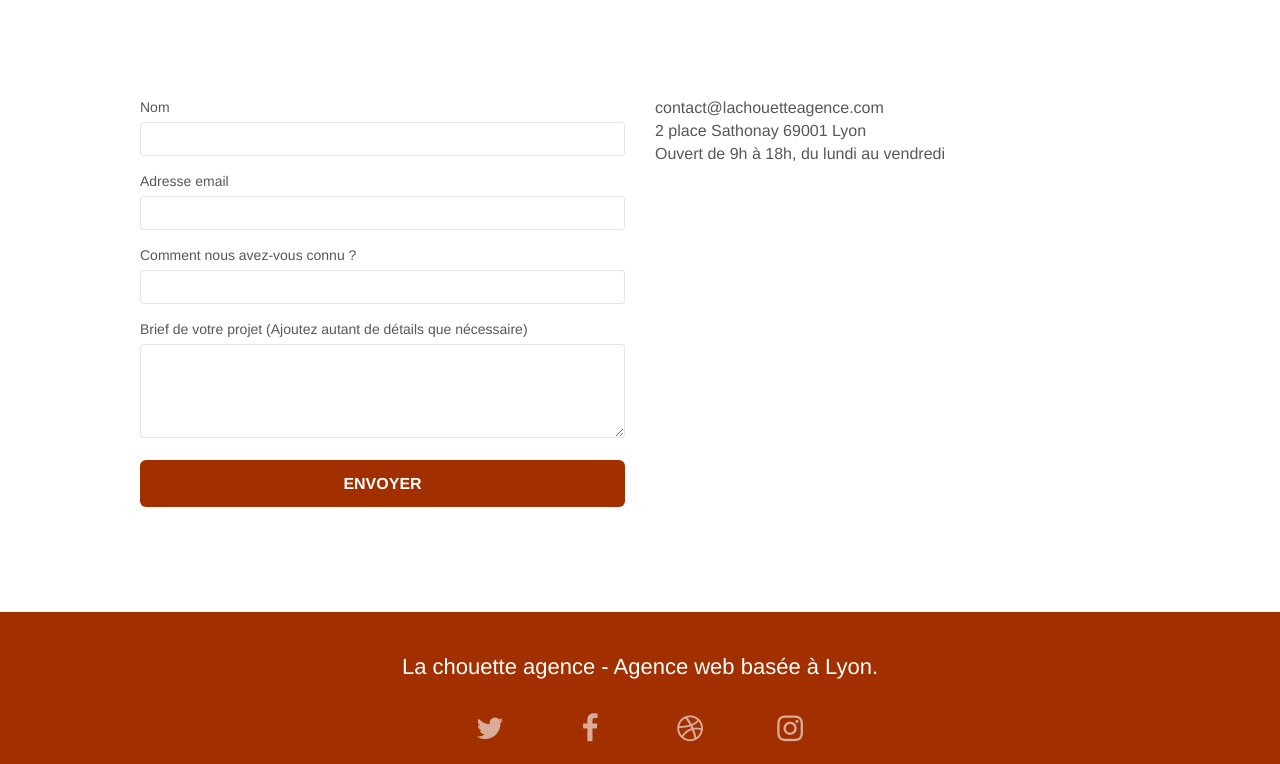
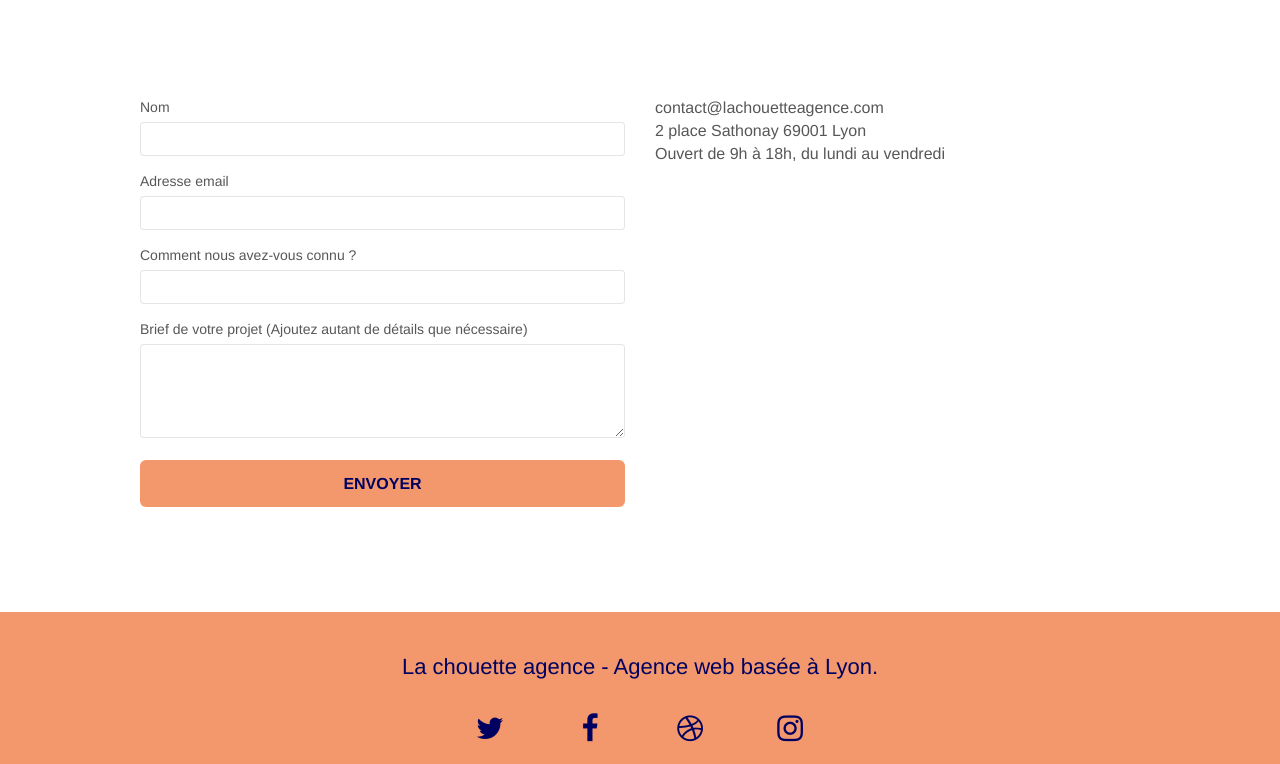
Before and after one commit to popo750/Project-Fourth-After-Final-Vers03, a plain HTML site: page contact.html in a window 1280 px wide. Shown: the part 413-1177 px from the top of the page. Drawn offline with Linux system fonts and the light colour scheme; a script that the page names is missing.

Commit message:
ajout class collaborateur color blue dans les éléments du footer et boutons contact des fichiers html

```diff
--- a/contact.html
+++ b/contact.html
@@ -167,7 +167,7 @@
 			<div class="container bloc-sm">
 				<div class="row">
 					<div class="col-sm-12">
-						<h2 class="text-center white">
+						<h2 class="text-center collaborateur">
 							La chouette agence - Agence web basée à Lyon.
 						</h2>
 						<br>
@@ -175,28 +175,28 @@
 							<div class="col-sm-3">
 								<div class="text-center">
 									<a class="social" aria-label="twitter" href="https://twitter.com/">
-										<span class="fa fa-twitter icon-md"></span>
+										<span class="fa fa-twitter icon-md collaborateur"></span>
 									</a>
 								</div>
 							</div>
 							<div class="col-sm-3">
 								<div class="text-center">
 									<a class="social" aria-label="facebook" href="https://facebook.com/">
-										<span class="fa fa-facebook icon-md"></span>
+										<span class="fa fa-facebook icon-md collaborateur"></span>
 									</a>
 								</div>
 							</div>
 							<div class="col-sm-3">
 								<div class="text-center">
 									<a class="social" aria-label="dribbble" href="https://dribbble.com/">
-										<span class="fa fa-dribbble icon-md"></span>
+										<span class="fa fa-dribbble icon-md collaborateur"></span>
 									</a>
 								</div>
 							</div>
 							<div class="col-sm-3">
 								<div class="text-center">
 									<a class="social" aria-label="instagram" href="https://instagram.com/">
-										<span class="fa fa-instagram icon-md"></span>
+										<span class="fa fa-instagram icon-md collaborateur"></span>
 									</a>
 								</div>
 							</div>
--- a/css-desk-mob-contact-final/style.css
+++ b/css-desk-mob-contact-final/style.css
@@ -320,39 +320,41 @@ h1 {
 
 .bgc-atomic-tangerine {
     /* Old color No conform for ratio contrast WCAG 2.1 */
-    /* background-color: #f3976c; */
-    /* New color No conform for ratio contrast WCAG 2.1 */
-    background-color: #A12F00;
+    background-color: #f3976c;
+    /* New color conform for ratio contrast WCAG 2.1 */
+    color: #000060 !important;
 }
 
 .tc-white {
     /* Old color No conform for ratio contrast WCAG 2.1 */
-    /* color: #f3976c !important; */
+    /*color: #f3976c !important; */
     /* New color conform for ratio contrast WCAG 2.1 */
-    color: #FFE5B2 !important;
+    color: #FFFFB2 !important;
 }
 
 .btn-atomic-tangerine {
-    /* background: #f3976c; */
-    /* New color No conform for ratio contrast WCAG 2.1 */
-    background-color: #A12F00;
+    background: #f3976c;
     /* Old color No conform for ratio contrast WCAG 2.1 */
-    color: #fff !important;
+    /*color: #fff !important; */
     /* New color conform for ratio contrast WCAG 2.1 */
-    /* color: #000060 !important; */
+     color: #000060 !important;
 }
 
 .btn-atomic-tangerine:hover {
-    /* background: #c27956 !important; */
-    background: #8A2F00 !important;
-     color: #fff !important;
+    background: #c27956 !important;
+     /*color: #fff !important; */
     /* New color conform for ratio contrast WCAG 2.1 */
-    /* color: #000060 !important; */
+    color: #000060 !important;
 }
 
 .bg-banniere {
     background-image: url(../img-jpeg-by-comp/la-chouette-banniere-1570w650h.jpeg);
     background-image: url(../img-webp-by-comp/la-chouette-banniere-1570w650h.webp);
+}
+
+.collaborateur {
+    /* New color conform for ratio contrast WCAG 2.1 */
+    color: #000060 !important;
 }
 
 /* ajout perso : mode tv */
--- a/css-desk-mob-index-final/style.css
+++ b/css-desk-mob-index-final/style.css
@@ -506,33 +506,34 @@ h1 {
 
 .bgc-atomic-tangerine {
     /* Old color No conform for ratio contrast WCAG 2.1 */
-    /*background-color: #f3976c; */
-    /* New color No conform for ratio contrast WCAG 2.1 */
-    background-color: #A12F00;
+    background-color: #f3976c;
+    /* New color conform for ratio contrast WCAG 2.1 */
+    color: #000060 !important;
 }
 
 .tc-white {
     /* Old color No conform for ratio contrast WCAG 2.1 */
-     /*color: #f3976c !important; */
+    /* color: #f3976c !important; */
     /* New color conform for ratio contrast WCAG 2.1 */
-    color: #FFE5B2 !important;
+    color: #FFFFB2 !important;
 }
 
 .btn-atomic-tangerine {
     /* Old color No conform for ratio contrast WCAG 2.1 */
-    /* background: #f3976c; */
+    background: #f3976c;
+    /* Old color No conform for ratio contrast WCAG 2.1 */
+    /*color: #fff !important; */
     /* New color No conform for ratio contrast WCAG 2.1 */
-    background-color: #A12F00;
-    /* Old color No conform for ratio contrast WCAG 2.1 */
-    color: #fff !important;
+    color: #000060 !important;
 }
 
 .btn-atomic-tangerine:hover {
     /* Old color No conform for ratio contrast WCAG 2.1 */
-    /* background: #c27956 !important; */
-    /* New color No conform for ratio contrast WCAG 2.1 */
-    background: #8A2F00 !important;
-     color: #fff !important;
+    background: #c27956 !important;
+    /* Old color No conform for ratio contrast WCAG 2.1 */
+    /* color: #fff !important;  */
+     /* New color No conform for ratio contrast WCAG 2.1 */
+    color: #000060 !important;
 }
 
 .ltc-white {
@@ -565,13 +566,15 @@ h1 {
 }
 
 .collaborateur {
-    color:#ffffd0;
+    /* New color conform for ratio contrast WCAG 2.1 */
+    color: #000060 !important;
 }
 
 .collaborateur:hover,
 .collaborateur:visited
  {
-    color: #FFFF9F;
+    /* New color conform for ratio contrast WCAG 2.1 */
+    color: #000060 !important;
 }
 
 /* ajout perso : mode tv */
```
Also changed, not shown: index.html (+6 -6 lines).
